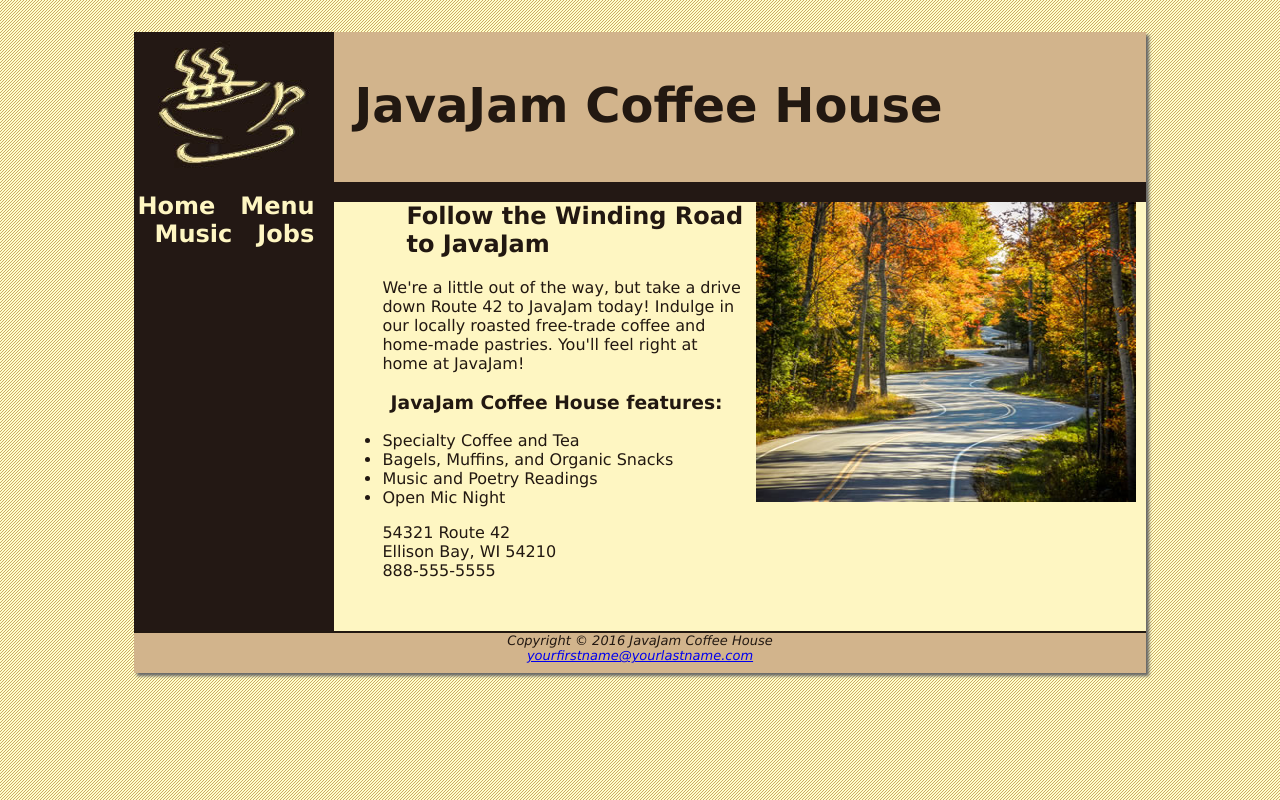
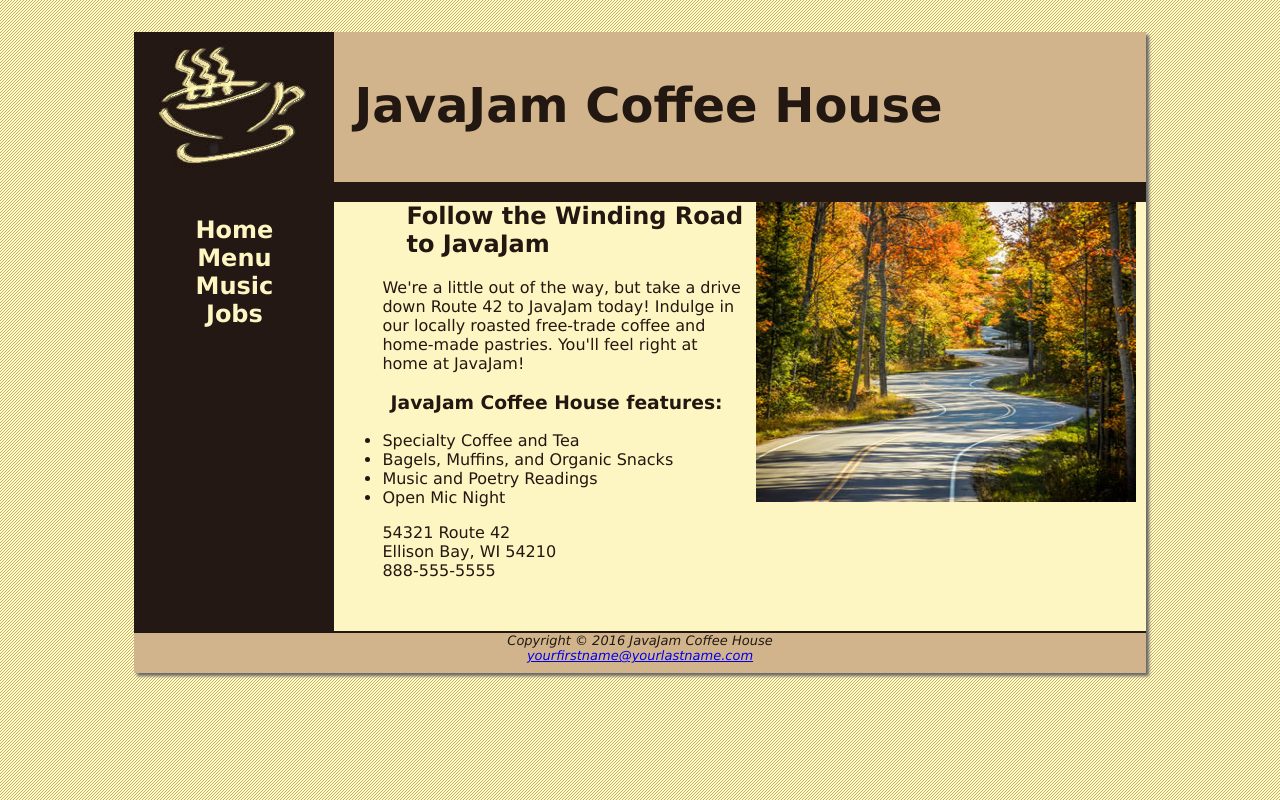
Before and after one commit to toastyhatesthsea/Coffeehouse, a plain HTML site: page index.html in a window 1280 px wide. Drawn offline with Linux system fonts and the light colour scheme.

Commit message:
Further HTML Changes to Nav

```diff
--- a/index.html
+++ b/index.html
@@ -4,6 +4,10 @@
 <title>JavaJam Coffee House</title>
 <meta charset="utf-8">
 <link rel="stylesheet" href="javajam.css">
+<!--[if lt IE 9]>
+<script src="http://html5shim.googlecode.com/svn/trunk/html5.js">
+</script>
+<![endif]-->
 </head>
 <body>
 <div id="wrapper">
@@ -11,10 +15,12 @@
 <h1>JavaJam Coffee House</h1>
 </header>
 <nav>
-<a href="index.html">Home</a> &nbsp;
-<a href="menu.html">Menu</a> &nbsp;
-<a href="music.html">Music</a> &nbsp;
-<a href="jobs.html">Jobs</a>
+	<ul>
+		<li><a href="index.html">Home</a></li>
+		<li><a href="menu.html">Menu</a></li>
+		<li><a href="music.html">Music</a></li>
+		<li><a href="jobs.html">Jobs</a></li>
+	</ul>
 </nav>
 <main>
 <img src="windingroad.jpg" alt="winding road through the woods" align="right" width="400" height="300">
```
Also changed, not shown: menu.html (+6 -4 lines).
